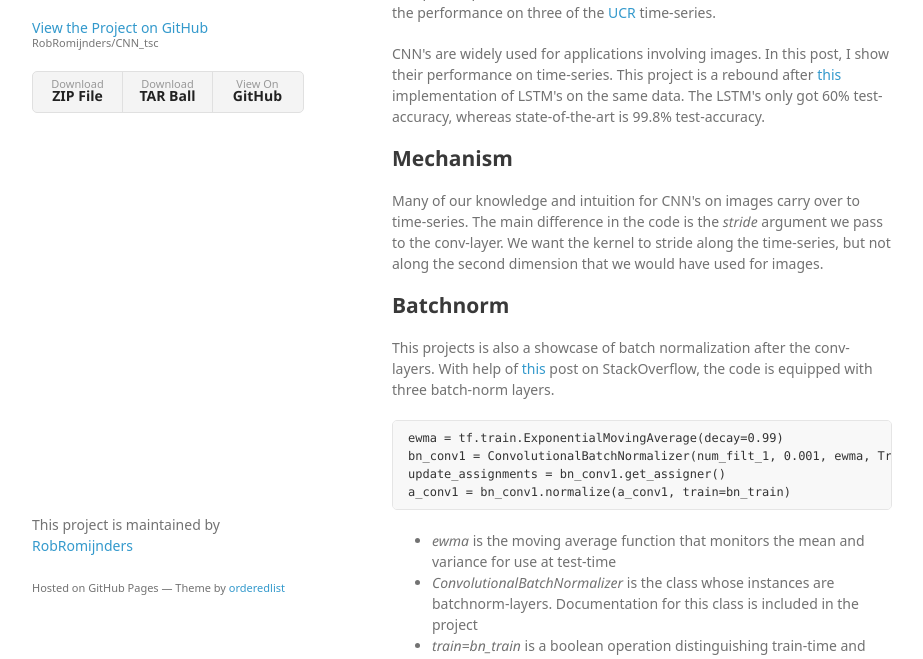
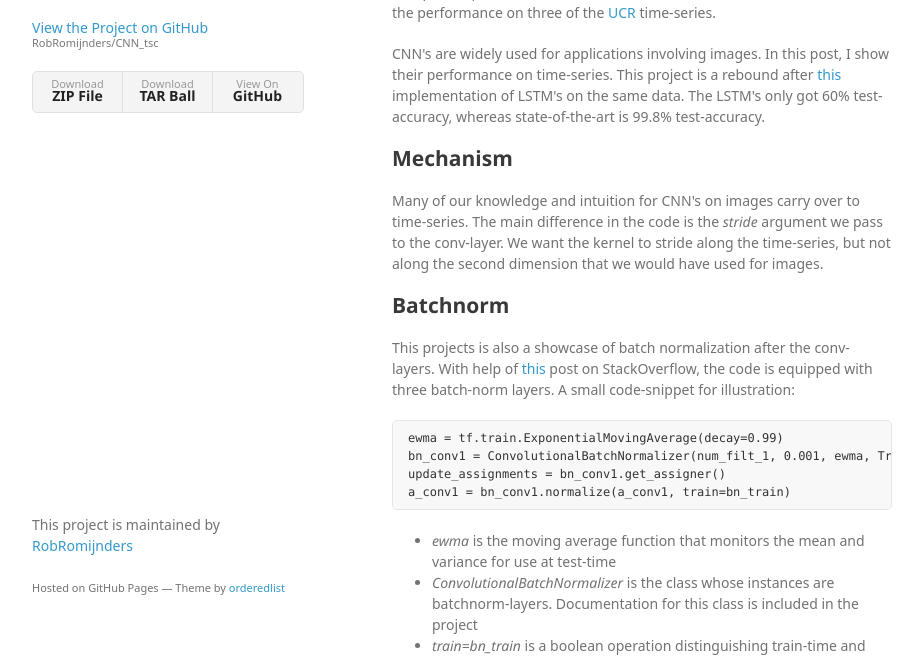
Before and after one commit to RobRomijnders/CNN_tsc, a plain HTML site: page index.html in a window 1280 px wide. Shown: the part 133-792 px from the top of the page, without its empty margins (178-1101 px from the left). Drawn offline with Linux system fonts and the light colour scheme; a web font is replaced by a local one.

Commit message:
Create gh-pages branch via GitHub

```diff
--- a/index.html
+++ b/index.html
@@ -43,7 +43,8 @@
 <h2>
 <a id="batchnorm" class="anchor" href="#batchnorm" aria-hidden="true"><span aria-hidden="true" class="octicon octicon-link"></span></a>Batchnorm</h2>
 
-<p>This projects is also a showcase of batch normalization after the conv-layers. With help of <a href="http://stackoverflow.com/questions/33949786/how-could-i-use-batch-normalization-in-tensorflow">this</a> post on StackOverflow, the code is equipped with three batch-norm layers.</p>
+<p>This projects is also a showcase of batch normalization after the conv-layers. With help of <a href="http://stackoverflow.com/questions/33949786/how-could-i-use-batch-normalization-in-tensorflow">this</a> post on StackOverflow, the code is equipped with three batch-norm layers.
+A small code-snippet for illustration:</p>
 
 <pre><code>ewma = tf.train.ExponentialMovingAverage(decay=0.99)
 bn_conv1 = ConvolutionalBatchNormalizer(num_filt_1, 0.001, ewma, True)
```
Also changed, not shown: params.json (+1 -1 lines).
